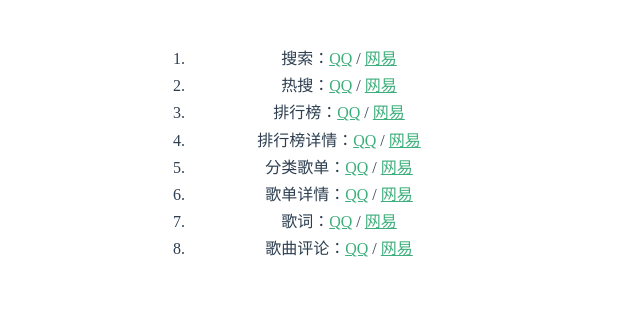
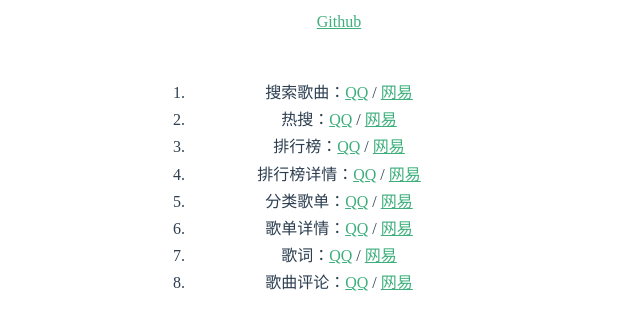
Before and after one commit to maomao1996/mmNodeApi, a website: page static/index.html in a window 1280 px wide. Shown: the part 168-498 px from the top of the page, without its empty margins (301-941 px from the left). Drawn offline with Linux system fonts and the light colour scheme.

Commit message:
docs：完善启动说明页

```diff
--- a/static/index.html
+++ b/static/index.html
@@ -23,6 +23,9 @@
       h1 {
         font-size: 3rem;
       }
+      p {
+        margin-bottom: 1rem;
+      }
       .desc {
         padding-top: 1.8rem;
         font-size: 1.6rem;
@@ -39,8 +42,7 @@
         text-align: center;
         line-height: 1.7;
       }
-      a,
-      .desc a {
+      a {
         color: #3eaf7c;
       }
     </style>
@@ -49,6 +51,9 @@
     <header>
       <h1>mmNodeApi</h1>
       <p class="desc">NodeJS 版 API</p>
+      <a href="https://github.com/maomao1996/mmNodeApi" target="_brank"
+        >Github</a
+      >
     </header>
     <main>
       <ol id="container"></ol>
@@ -56,7 +61,10 @@
     <script>
       window.onload = () => {
         const data = {
-          搜索: ['/search/qq?keywords=五月天', '/search/163?keywords=五月天'],
+          搜索歌曲: [
+            '/search/qq?keywords=五月天',
+            '/search/163?keywords=五月天'
+          ],
           热搜: ['/search/hot/qq', '/search/hot/163'],
           排行榜: ['/toplist/qq', '/toplist/163'],
           排行榜详情: [
@@ -77,12 +85,18 @@
             '/comment/song/163?id=169185'
           ]
         }
+        const platforms = ['QQ', '网易']
         const domArr = Object.keys(data).map(item => {
-          let q = data[item][0] ? `<a href="${data[item][0]}">QQ</a>` : '',
-            n = data[item][1]
-              ? `&nbsp;/&nbsp;<a href="${data[item][1]}">网易</a>`
-              : ''
-          return `<li>${item}：${q}${n}</li>`
+          const val = platforms
+            .reduce((arr, v, i) => {
+              const url = data[item][i]
+              if (url) {
+                arr.push(`<a href="${url}">${v}</a>`)
+              }
+              return arr
+            }, [])
+            .join('&nbsp;/&nbsp;')
+          return `<li>${item}：${val}</li>`
         })
         document.querySelector('#container').innerHTML = domArr.join('')
       }
```
